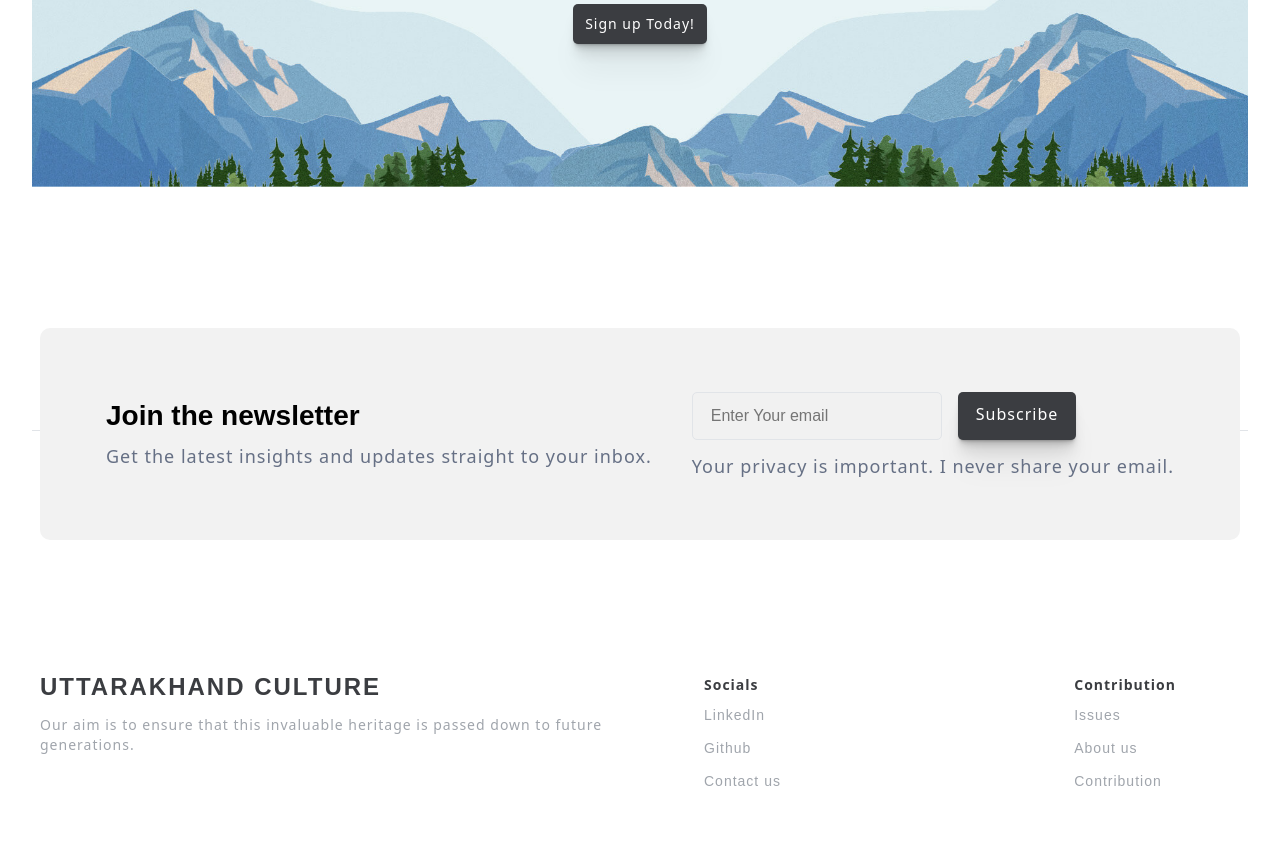
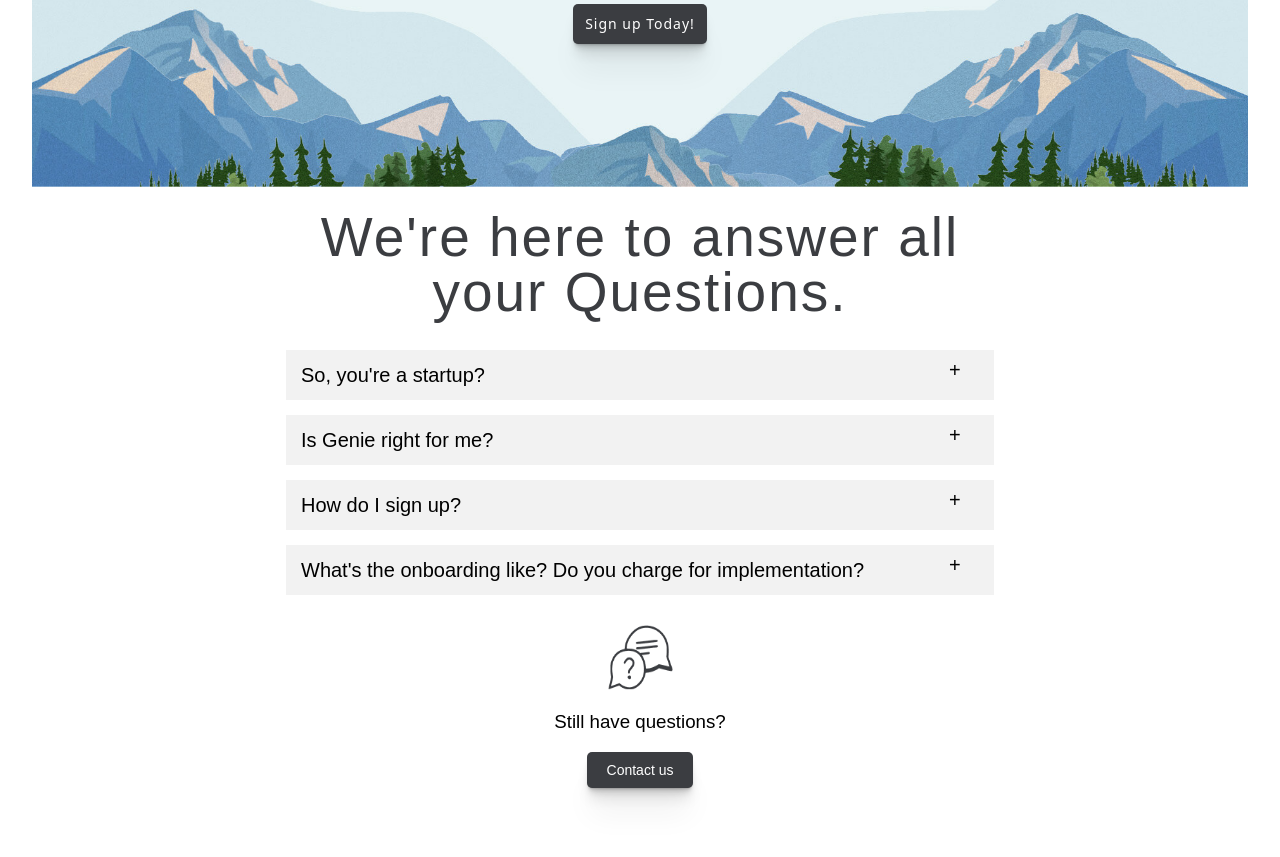
Before and after one commit to ajaynegi45/Uttarakhand-Culture-NewUI, a Next.js app: page / in a window 1280 px wide. Shown: the part 2723-3580 px from the top of the page. Built offline with nearby package versions, Linux system fonts and the light colour scheme; a web font is replaced by a local one.

Commit message:
implemented a faq section

```diff
--- a/src/app/globals.css
+++ b/src/app/globals.css
@@ -102,3 +102,55 @@ a {
   text-decoration: none;
   -webkit-tap-highlight-color: transparent;
 }
+
+.faqs {
+  width: 100%;
+  max-width: 768px;
+  margin: 0 auto;
+  padding: 15px;
+  text-align: left;
+}
+
+.faqs .faq {
+  margin: 15px;
+  padding: 15px;
+  background: #F2F2F2;
+}
+
+.faqs .faq .faq-question {
+  position: relative;
+  font-size: 20px;
+  padding-right: 80px;
+  transition: all 0.4s ease;
+}
+
+.faqs .faq .faq-question::after {
+  content: "+";
+  position: absolute;
+  top: 50%;
+  right: 0px;
+  transform: translateY(-50%);
+  width: 30px;
+  height: 30px;
+  transition: all 0.2s ease;
+}
+
+.faqs .faq .faq-answer {
+  opacity: 0;
+  max-height: 0;
+  overflow: hidden;
+  transition: all 0.2s ease;
+}
+
+.faqs .faq.open .faq-question {
+  margin-bottom: 15px;
+}
+
+.faqs .faq.open .faq-question::after {
+  content: "-";
+}
+
+.faqs .faq.open .faq-answer {
+  max-height: 1000px;
+  opacity: 1;
+}
--- a/src/app/page.tsx
+++ b/src/app/page.tsx
@@ -1,3 +1,4 @@
+"use client"
 import Image from "next/image";
 import styles from "./page.module.css";
 import Link from "next/link";
@@ -12,8 +13,49 @@ import Notify_Banner from "/public/notify-early-banner.jpg"
 import PahadiWomen from "/public/bhotiaWoman.webp"
 import Screen from "@/components/Screen";
 import Festivals from "@/components/Festivals";
+import Faq from "/public/Faq.png"
+import { useState } from "react";
+import FAQ from "@/components/Faq";
+import style from "../components/ui/Faq.module.css"
+export default function Home() {
 
-export default function Home() {
+    const [faqs, setFaqs] = useState([
+        {
+          question: "So, you're a startup?",
+          answer: "description",
+          open: false,
+        },
+        {
+          question: "Is Genie right for me?",
+          answer: "description",
+          open: false,
+        },
+        {
+          question: "How do I sign up?",
+          answer: "description",
+          open: false,
+        },
+        {
+          question: "What's the onboarding like? Do you charge for implementation?",
+          answer: "description",
+          open: false,
+        }
+      ]);
+
+      const toggleFAQ = (index: number): void => {
+        setFaqs(
+          faqs.map((faq, i) => {
+            if (i === index) {
+              return { ...faq, open: !faq.open };
+            } else {
+              return { ...faq, open: false };
+            }
+          })
+        );
+      };
+
+
+
 
     return (
         <>
@@ -23,15 +65,15 @@ export default function Home() {
                 <div className={styles.headerImageContainer}>
                     <div className={styles.headerLeftImageContainer}>
                         <Image src={PahadiWomen} alt={"Image of Pahadi Women"} loading={"eager"} height={500}
-                               priority={true} placeholder={"blur"}/>
+                            priority={true} placeholder={"blur"} />
                     </div>
                     <div className={styles.headerCenterImageContainer}>
                         <Image src={HeroMap} alt={"Image of Pahadi Women"} loading={"eager"} height={350}
-                               priority={true} placeholder={"blur"}/>
+                            priority={true} placeholder={"blur"} />
                     </div>
                     <div className={styles.headerRightImageContainer}>
                         <Image src={PahadiWomen} alt={"Image of Pahadi Women"} loading={"eager"} height={500}
-                               priority={true} placeholder={"blur"}/>
+                            priority={true} placeholder={"blur"} />
                     </div>
                 </div>
 
@@ -53,7 +95,7 @@ export default function Home() {
                 <div className={styles["why-built-it-container"]}>
                     <div className={styles["built-image-container"]}>
                         <Image src={Srinagar} alt="TREKKING" width="300" height={"211"} loading={"eager"}
-                               priority={true} placeholder={"blur"}/>
+                            priority={true} placeholder={"blur"} />
                         <p className={styles["journey-image-description"]}>A Painting of a Rope bridge across Alaknanda
                             River,
                             Srinagar, in the times of Garhwal Kingdom, 1784-94. Photo Src: British Library</p>
@@ -92,7 +134,7 @@ export default function Home() {
 
                         <div className={styles["journey-right-container"]}>
                             <Image src={GoriGanga} alt="TREKKING" width="350" height={"256"} loading={"eager"}
-                                   priority={true} placeholder={"blur"}/>
+                                priority={true} placeholder={"blur"} />
                             <p className={styles["journey-image-description"]}>Water-colour painting of the River Gori
                                 in Uttar Pradesh by James Manson (1791-1862), c.1826. </p>
                         </div>
@@ -130,7 +172,7 @@ export default function Home() {
                 <div className={styles.colorBlend}></div>
                 <div className={styles.notifyBannerImageContainer}>
                     <Image src={Notify_Banner} alt={"notify-early-banner-image"} width={1440} height={460}
-                           placeholder={"blur"}/>
+                        placeholder={"blur"} />
                 </div>
 
                 <div className={styles.notifyBannerTextContainer}>
@@ -146,6 +188,27 @@ export default function Home() {
 
             </section>
 
+            {/* FAQ */}
+            <section className={style.faqcontainer}>
+               <div className={style.faqcontainertitle}>
+                    <h1 className={style.faqcontainer}>
+                        We're here to answer all <br /> your Questions.
+                    </h1>
+               </div>
+
+                <div className="faqs">
+                    {faqs.map((faq, index) => (
+                        <FAQ faq={faq} index={index} key={index} toggleFAQ={toggleFAQ} />
+                    ))}
+                </div>
+                <div >
+                    <Image src={Faq} alt={"faqicon"} width={65} height={65}
+                        className={styles.faqcontainer}  />
+                </div>
+                <h3 className={style.faqcontainer}>Still have questions?</h3>
+                <button className={styles.faqcontainer}>Contact us</button>
+            </section>
+
             {/*<Festivals />*/}
 
 
--- /dev/null
+++ b/src/components/Faq.tsx
@@ -0,0 +1,25 @@
+import React from "react";
+interface FAQProps {
+  faq: {
+    question: string;
+    answer: string;
+    open: boolean;
+  };
+  index: number;
+  toggleFAQ: (index: number) => void;
+}
+
+const FAQ: React.FC<FAQProps> = ({ faq, index, toggleFAQ }) => {
+  return (
+    <div
+      className={`faq ${faq.open ? "open" : ""}`}
+      key={index}
+      onClick={() => toggleFAQ(index)}
+    >
+      <div className="faq-question">{faq.question}</div>
+      <div className="faq-answer">{faq.answer}</div>
+    </div>
+  );
+};
+
+export default FAQ;
--- /dev/null
+++ b/src/components/ui/Faq.module.css
@@ -0,0 +1,54 @@
+.faqcontainer{
+    align-items: center;
+    text-align: center;
+    min-width: 100%;
+    height: auto;
+}
+.faqcontainertitle{
+    margin-top: 20px;
+}
+.faqcontainer h1{
+    text-align: center;
+    font-size:55px;
+}
+
+.faqcontainer button{
+    font-size: 14px;
+    color: white;
+    background-color: var(--black);
+    padding: 10px 20px;
+    width: fit-content;
+    margin: 20px;
+    border-radius: 5px;
+    cursor: pointer;
+    font-weight: normal;
+    box-shadow: 0 .7065919983928324px .7065919983928324px -.625px #00000026,0 1.8065619053231785px 1.8065619053231785px -1.25px #00000025,0 3.6217592146567767px 3.6217592146567767px -1.875px #00000023,0 6.8655999097303715px 6.8655999097303715px -2.5px #00000020,0 13.646761411524492px 13.646761411524492px -3.125px #0000001b,0 30px 30px -3.75px #0000000d;
+}
+
+
+.faqcontainer h3{
+  text-align: center;
+  margin-top: 20px;
+  font-weight: normal;
+}
+.faqcontainer image{
+  display: block;
+  margin-left: auto;
+  margin-right: auto;
+  margin-top: 20px;
+  margin-bottom: 20px;
+}
+
+@media (max-width: 699px) {
+    .faqcontainer h1{
+        text-align: center;
+        font-size:35px;
+        margin-top: 40px;
+    }
+}
+@media (max-width: 499px) {
+    .faqcontainer h1{
+        text-align: center;
+        font-size:25px;
+    }
+}
```
Also changed, not shown: public/Faq.png (added).
